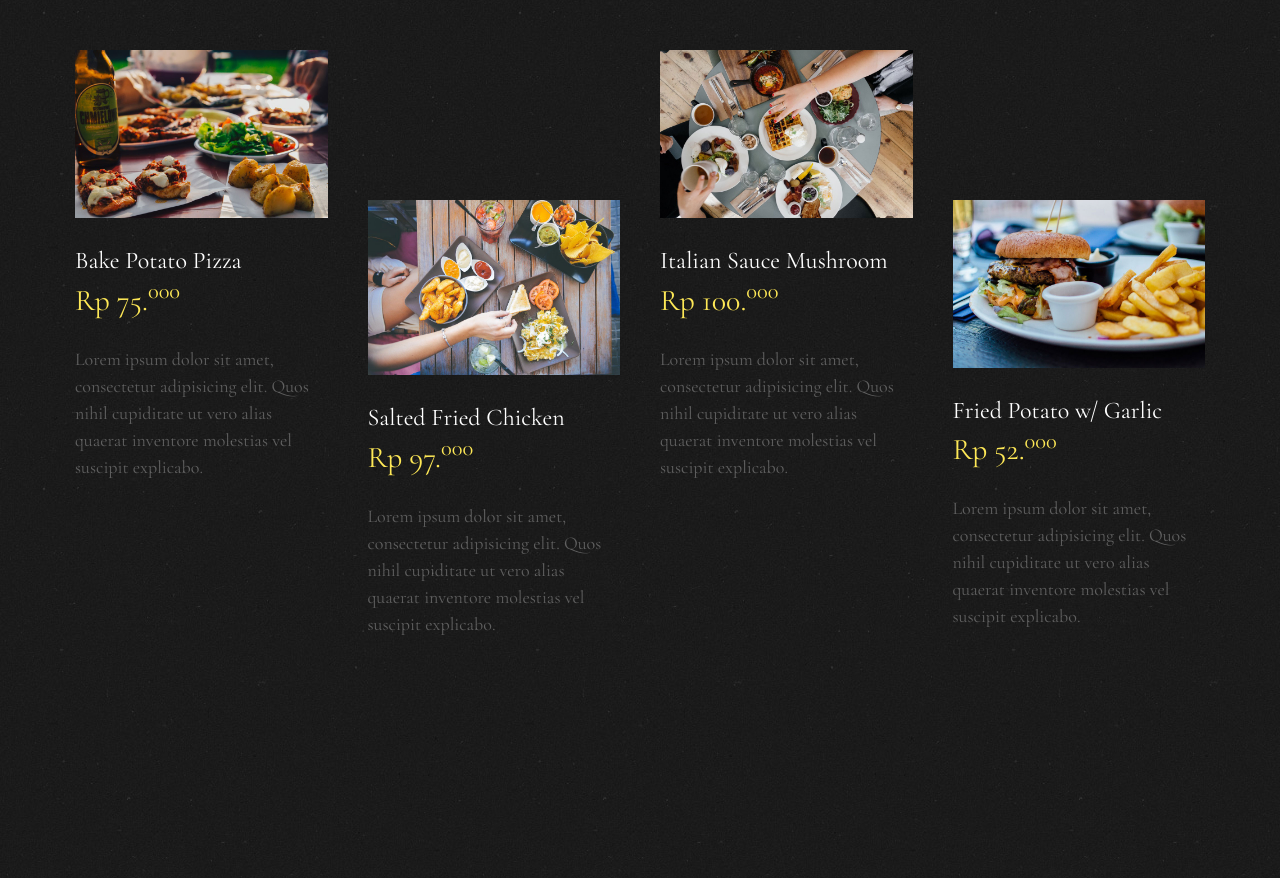
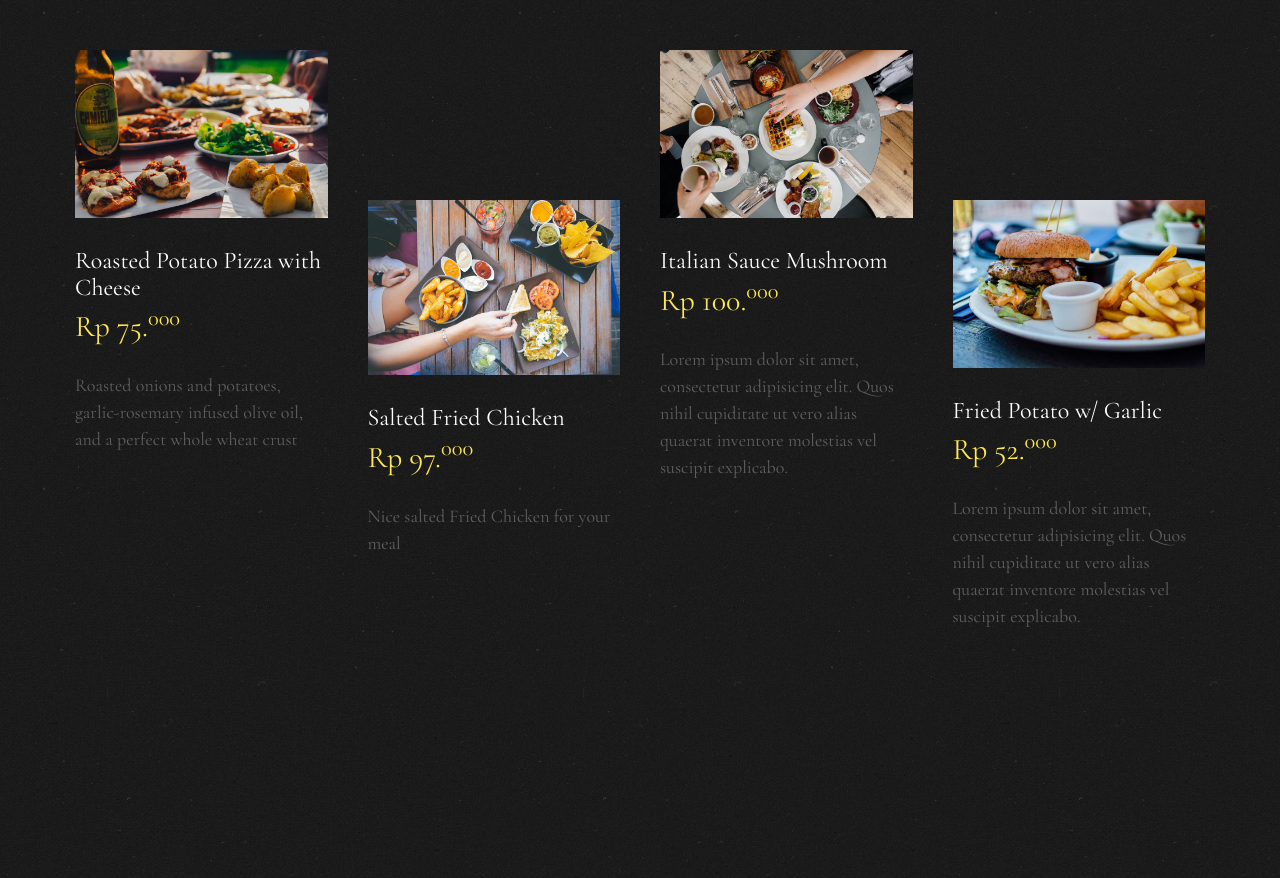
Before and after one commit to Ryansurjadi/Ebuss, a PHP site: page /index.php in a window 1280 px wide. Shown: the part 1996-2874 px from the top of the page. Run offline with PHP 8.4, Linux system fonts and the light colour scheme; some web fonts are replaced.

Commit message:
ganti keterangan menu
bagian best seller menu

```diff
--- a/index.php
+++ b/index.php
@@ -123,9 +123,9 @@
 				<div class="col-md-3 col-sm-6 col-xs-6 col-xxs-12 fh5co-item-wrap animate-box">
 					<div class="fh5co-item">
 						<img src="images/gallery_9.jpeg" class="img-responsive" alt="Free Restaurant Bootstrap Website Template by FreeHTML5.co">
-						<h3>Bake Potato Pizza</h3>
+						<h3>Roasted Potato Pizza with Cheese</h3>
 						<span class="fh5co-price">Rp 75.<sup>000</sup></span>
-						<p>Lorem ipsum dolor sit amet, consectetur adipisicing elit. Quos nihil cupiditate ut vero alias quaerat inventore molestias vel suscipit explicabo.</p>
+						<p>Roasted onions and potatoes, garlic-rosemary infused olive oil, and a perfect whole wheat crust</p>
 					</div>
 				</div>
 				<div class="col-md-3 col-sm-6 col-xs-6 col-xxs-12 fh5co-item-wrap animate-box">
@@ -133,7 +133,7 @@
 						<img src="images/gallery_8.jpeg" class="img-responsive" alt="Free Restaurant Bootstrap Website Template by FreeHTML5.co">
 						<h3>Salted Fried Chicken</h3>
 						<span class="fh5co-price">Rp 97.<sup>000</sup></span>
-						<p>Lorem ipsum dolor sit amet, consectetur adipisicing elit. Quos nihil cupiditate ut vero alias quaerat inventore molestias vel suscipit explicabo.</p>
+						<p>Nice salted Fried Chicken for your meal</p>
 					</div>
 				</div>
 				<div class="clearfix visible-sm-block visible-xs-block"></div>
```
